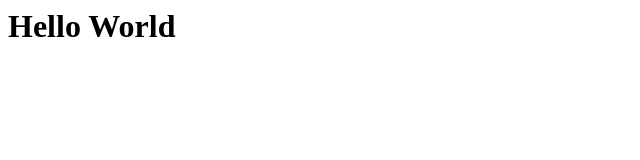
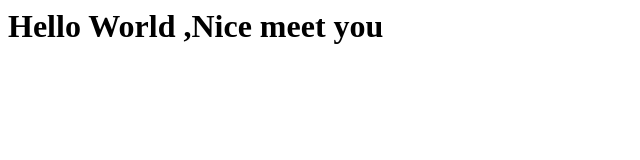
Before and after one commit to wucan0408/text, a plain HTML site: page index.html in a window 1280 px wide. Shown: the whole page, without its empty margins (0-640 px from the left). Drawn offline with Linux system fonts and the light colour scheme.

Commit message:
add hello world ,nice meet you

```diff
--- a/index.html
+++ b/index.html
@@ -1,5 +1,5 @@
 <html>
 <body>
-   <h1>Hello World</h1>
+   <h1>Hello World ,Nice meet you</h1>
 </body>
 </html>
```
